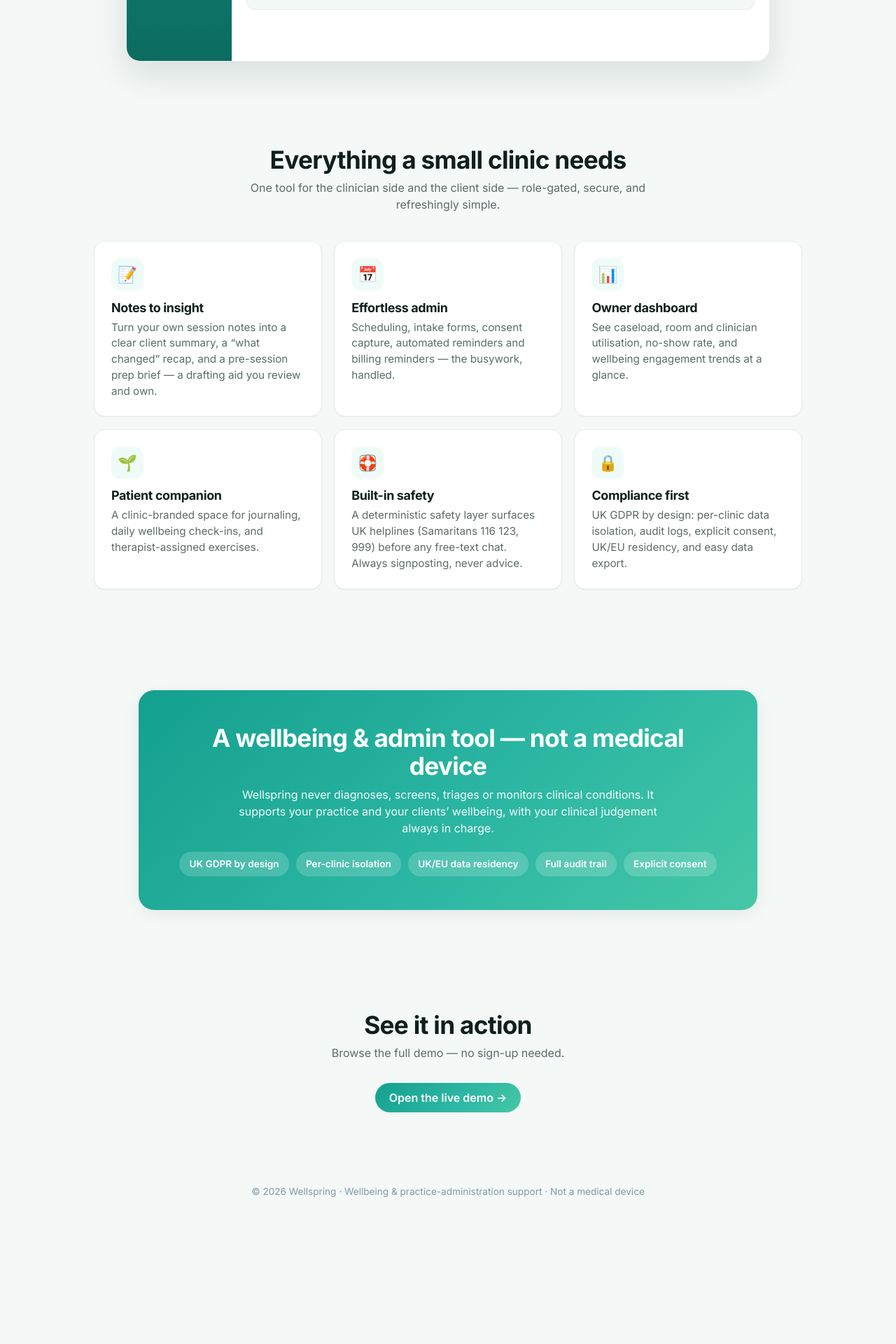
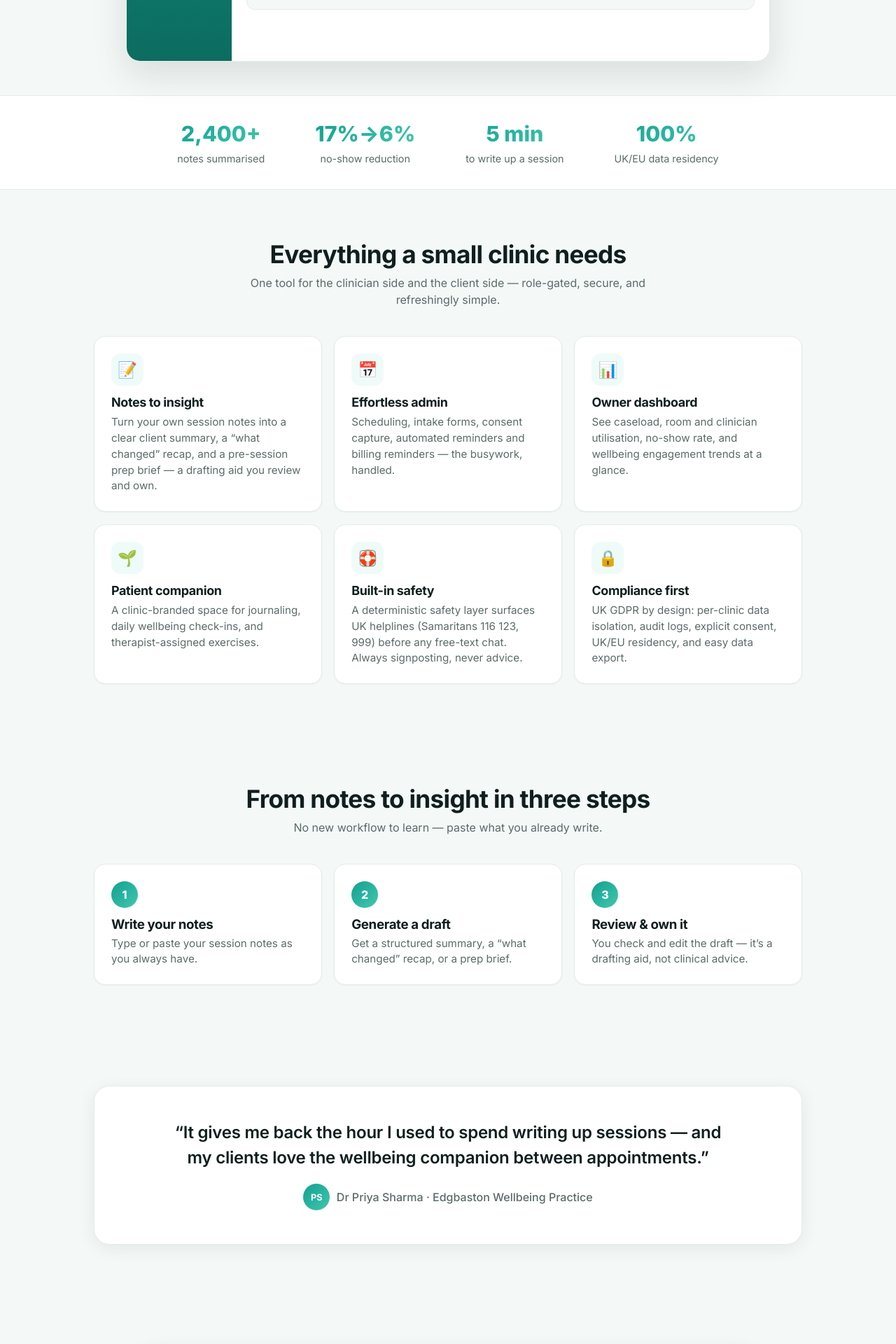
Before and after one commit to Adamattif101/Ai-clinic-work-new-, a React (Vite) app: page / in a window 1280 px wide. Shown: the part 920-2840 px from the top of the page at 70% size. Before the commit the page ends 2681 px from the top, so only its background shows below. Built offline with nearby package versions, Linux system fonts and the light colour scheme; no server answers.

Commit message:
Enrich landing: stats strip, how-it-works steps, testimonial

```diff
--- a/src/pages/Landing.tsx
+++ b/src/pages/Landing.tsx
@@ -45,6 +45,13 @@ export default function Landing() {
         </div>
       </header>
 
+      <section className="stats-strip">
+        <div><b>2,400+</b><span>notes summarised</span></div>
+        <div><b>17%→6%</b><span>no-show reduction</span></div>
+        <div><b>5 min</b><span>to write up a session</span></div>
+        <div><b>100%</b><span>UK/EU data residency</span></div>
+      </section>
+
       <section className="section" id="features">
         <h2>Everything a small clinic needs</h2>
         <p className="sub">One tool for the clinician side and the client side — role-gated, secure, and refreshingly simple.</p>
@@ -56,6 +63,23 @@ export default function Landing() {
               <p>{f.body}</p>
             </div>
           ))}
+        </div>
+      </section>
+
+      <section className="section">
+        <h2>From notes to insight in three steps</h2>
+        <p className="sub">No new workflow to learn — paste what you already write.</p>
+        <div className="steps">
+          <div className="step"><span className="num">1</span><h3>Write your notes</h3><p>Type or paste your session notes as you always have.</p></div>
+          <div className="step"><span className="num">2</span><h3>Generate a draft</h3><p>Get a structured summary, a “what changed” recap, or a prep brief.</p></div>
+          <div className="step"><span className="num">3</span><h3>Review &amp; own it</h3><p>You check and edit the draft — it’s a drafting aid, not clinical advice.</p></div>
+        </div>
+      </section>
+
+      <section className="section">
+        <div className="quote">
+          <p>“It gives me back the hour I used to spend writing up sessions — and my clients love the wellbeing companion between appointments.”</p>
+          <div className="who"><span className="av">PS</span> Dr Priya Sharma · Edgbaston Wellbeing Practice</div>
         </div>
       </section>
 
--- a/src/styles.css
+++ b/src/styles.css
@@ -200,6 +200,25 @@ input:focus, textarea:focus { outline: none; border-color: var(--teal-400); box-
 .chips { display:flex; gap:.6rem; justify-content:center; flex-wrap:wrap; margin-top:1.4rem; }
 .chip { background: rgba(255,255,255,.18); padding:.45rem .9rem; border-radius:999px; font-weight:600; font-size:.85rem; }
 
+.stats-strip {
+  display:flex; flex-wrap:wrap; justify-content:center; gap: clamp(1.5rem,6vw,4.5rem);
+  padding: 2rem clamp(1rem,5vw,4rem); border-block:1px solid var(--border); background:#fff;
+}
+.stats-strip div { text-align:center; }
+.stats-strip b { display:block; font-size:1.9rem; font-weight:800; background:var(--grad); -webkit-background-clip:text; background-clip:text; color:transparent; }
+.stats-strip span { color:var(--slate); font-size:.9rem; }
+
+.steps { display:grid; grid-template-columns:repeat(auto-fit,minmax(240px,1fr)); gap:1.1rem; }
+.step { background:#fff; border:1px solid var(--border); border-radius:var(--radius); padding:1.5rem; box-shadow:var(--shadow-sm); }
+.step .num { display:grid; place-items:center; width:38px; height:38px; border-radius:50%; background:var(--grad); color:#fff; font-weight:800; margin-bottom:.8rem; }
+.step h3 { margin:.2rem 0 .35rem; }
+.step p { color:var(--slate); margin:0; font-size:.95rem; }
+
+.quote { background:#fff; border:1px solid var(--border); border-radius:22px; padding:clamp(2rem,5vw,3rem); box-shadow:var(--shadow); text-align:center; }
+.quote p { font-size:clamp(1.15rem,2.6vw,1.5rem); font-weight:600; max-width:50ch; margin:0 auto 1.2rem; letter-spacing:-.01em; }
+.quote .who { color:var(--slate); display:flex; gap:.6rem; align-items:center; justify-content:center; font-weight:500; }
+.quote .av { width:38px; height:38px; border-radius:50%; background:var(--grad); color:#fff; display:grid; place-items:center; font-size:.8rem; font-weight:700; }
+
 .land-footer { text-align:center; padding: 2.5rem 1rem 3rem; color: var(--muted); font-size:.85rem; }
 
 @media (max-width: 760px) {
```
